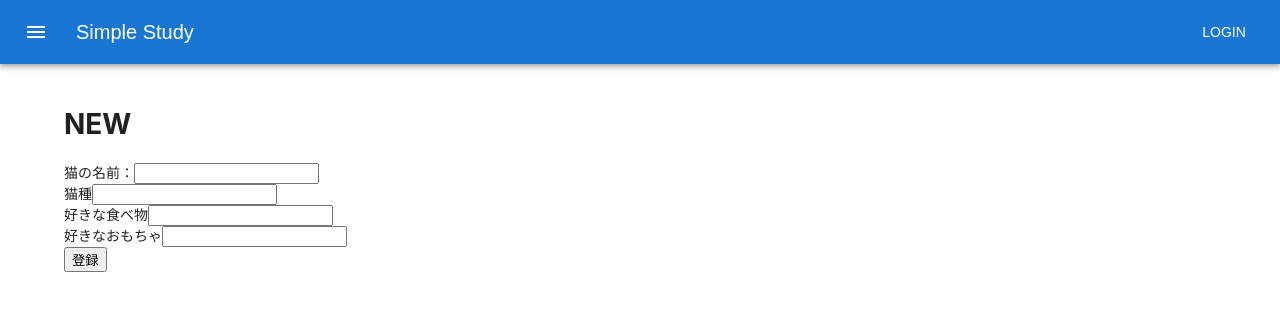
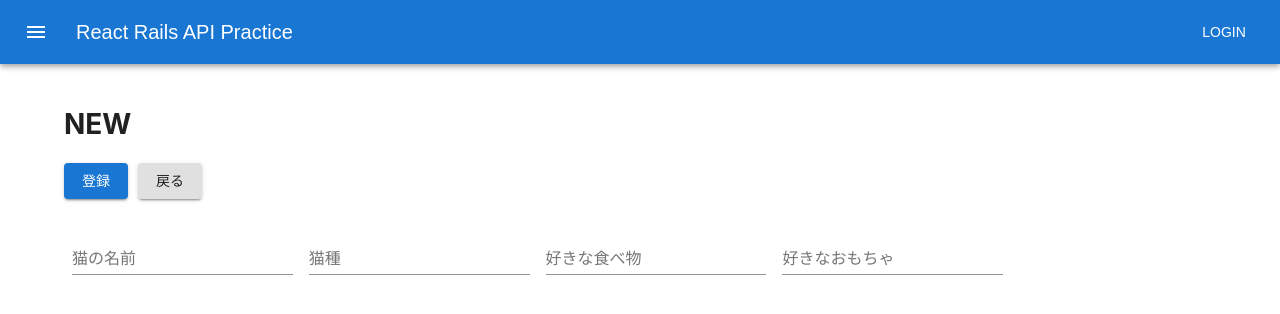
Before and after one commit to suzy1031/react-form-sample, a React (Create React App) app in the folder frontend/: page /new in a window 1280 px wide. Shown: the top 314 px of the page. Built offline with nearby package versions, Linux system fonts and the light colour scheme; what axios-case-converter would draw is missing.

Commit message:
レイアウト修正

```diff
--- a/frontend/src/components/Detail.jsx
+++ b/frontend/src/components/Detail.jsx
@@ -1,9 +1,30 @@
 import React, { useEffect, useState } from 'react';
 import { getDetail } from '../lib/api/post';
 import { useHistory, useParams } from 'react-router-dom';
+import SpaceRow from './commons/SpaceRow';
+// style
+import {
+  Button,
+  TableContainer,
+  Table,
+  TableBody,
+  TableCell,
+  TableRow,
+  Paper,
+} from '@material-ui/core';
+import { makeStyles } from '@material-ui/core/styles';
+
+const useStyles = makeStyles({
+  table: {
+    minWidth: 300,
+  },
+  fontWeight: {
+    fontWeight: 900,
+  },
+});
 
 const Detail = () => {
-  // 修正
+  const classes = useStyles();
   const [data, setData] = useState({
     name: '',
     neko_type: '',
@@ -35,14 +56,54 @@ const Detail = () => {
   return (
     <>
       <h1>DETAIL</h1>
-      <div>ID：{data.id}</div>
-      <div>名前：{data.name}</div>
-      <div>猫種：{data.nekoType}</div>
-      {/* 追加 */}
-      <div>好きな食べ物：{data.detailInfo.favoriteFood}</div>
-      {/* 追加 */}
-      <div>好きなおもちゃ：{data.detailInfo.favoriteToy}</div>
-      <button onClick={() => history.push('/')}>戻る</button>
+      <Button
+        variant='contained'
+        color='primary'
+        onClick={() => history.push('/')}
+      >
+        戻る
+      </Button>
+      <SpaceRow height={20} />
+      <TableContainer component={Paper} className={classes.table}>
+        <Table className={classes.table} aria-label='simple table'>
+          <TableBody>
+            <TableRow>
+              <TableCell align='right' className={classes.fontWeight}>
+                ID：
+              </TableCell>
+              <TableCell align='center'>{data.id}</TableCell>
+            </TableRow>
+            <TableRow>
+              <TableCell align='right' className={classes.fontWeight}>
+                名前：
+              </TableCell>
+              <TableCell align='center'>{data.name}</TableCell>
+            </TableRow>
+            <TableRow>
+              <TableCell align='right' className={classes.fontWeight}>
+                猫種：
+              </TableCell>
+              <TableCell align='center'>{data.nekoType}</TableCell>
+            </TableRow>
+            <TableRow>
+              <TableCell align='right' className={classes.fontWeight}>
+                好きな食べ物：
+              </TableCell>
+              <TableCell align='center'>
+                {data.detailInfo.favoriteFood}
+              </TableCell>
+            </TableRow>
+            <TableRow>
+              <TableCell align='right' className={classes.fontWeight}>
+                好きなおもちゃ：
+              </TableCell>
+              <TableCell align='center'>
+                {data.detailInfo.favoriteToy}
+              </TableCell>
+            </TableRow>
+          </TableBody>
+        </Table>
+      </TableContainer>
     </>
   );
 };
--- a/frontend/src/components/Form.jsx
+++ b/frontend/src/components/Form.jsx
@@ -1,56 +1,69 @@
 import React from 'react';
+import { useHistory } from 'react-router-dom';
+import SpaceRow from './commons/SpaceRow';
+import { makeStyles } from '@material-ui/core/styles';
+import { Button, TextField } from '@material-ui/core';
+
+const useStyles = makeStyles((theme) => ({
+  root: {
+    '& > *': {
+      margin: theme.spacing(1),
+      width: '25ch',
+    },
+  },
+}));
 
 const Form = (props) => {
+  const classes = useStyles();
+  const history = useHistory();
   const { handleChange, handleSubmit, value, buttonType } = props;
   return (
     <>
-      <form>
-        <div>
-          <label htmlFor='name'>猫の名前：</label>
-          <input
+      <Button
+        type='submit'
+        variant='contained'
+        color='primary'
+        onClick={(e) => handleSubmit(e)}
+        style={{ marginRight: 10 }}
+      >
+        {buttonType}
+      </Button>
+      <Button variant='contained' onClick={() => history.push('/')}>
+        戻る
+      </Button>
+      <SpaceRow height={20} />
+      <form className={classes.root} noValidate autoComplete='off'>
+        <TextField
+          id='name'
+          label='猫の名前'
           type='text'
           name='name'
-            id='name'
           onChange={(e) => handleChange(e)}
           value={value.name}
         />
-        </div>
-        <div>
-          <label htmlFor='nekoType'>猫種</label>
-          <input
+        <TextField
+          id='nekoType'
+          label='猫種'
           type='text'
           name='nekoType'
-            id='nekoType'
           onChange={(e) => handleChange(e)}
           value={value.nekoType}
         />
-        </div>
-        {/* 追加 */}
-        <div>
-          <label htmlFor='nekoType'>好きな食べ物</label>
-          <input
+        <TextField
+          id='favoriteFood'
+          label='好きな食べ物'
           type='text'
           name='favoriteFood'
-            id='favoriteFood'
           onChange={(e) => handleChange(e)}
           value={value.favoriteFood}
         />
-        </div>
-        <div>
-          <label htmlFor='nekoType'>好きなおもちゃ</label>
-          <input
+        <TextField
+          id='favoriteToy'
+          label='好きなおもちゃ'
           type='text'
           name='favoriteToy'
-            id='favoriteToy'
           onChange={(e) => handleChange(e)}
           value={value.favoriteToy}
-          />
-        </div>
-        {/* ここまで */}
-        <input
-          type='submit'
-          value={buttonType}
-          onClick={(e) => handleSubmit(e)}
         />
       </form>
     </>
--- a/frontend/src/components/commons/Header.jsx
+++ b/frontend/src/components/commons/Header.jsx
@@ -36,7 +36,7 @@ const Header = () => {
             <MenuIcon />
           </IconButton>
           <Typography variant='h6' className={classes.title}>
-            Simple Study
+            React Rails API Practice
           </Typography>
           <Button color='inherit'>Login</Button>
         </Toolbar>
```
Lines whose indentation alone changed are shown as unchanged.
